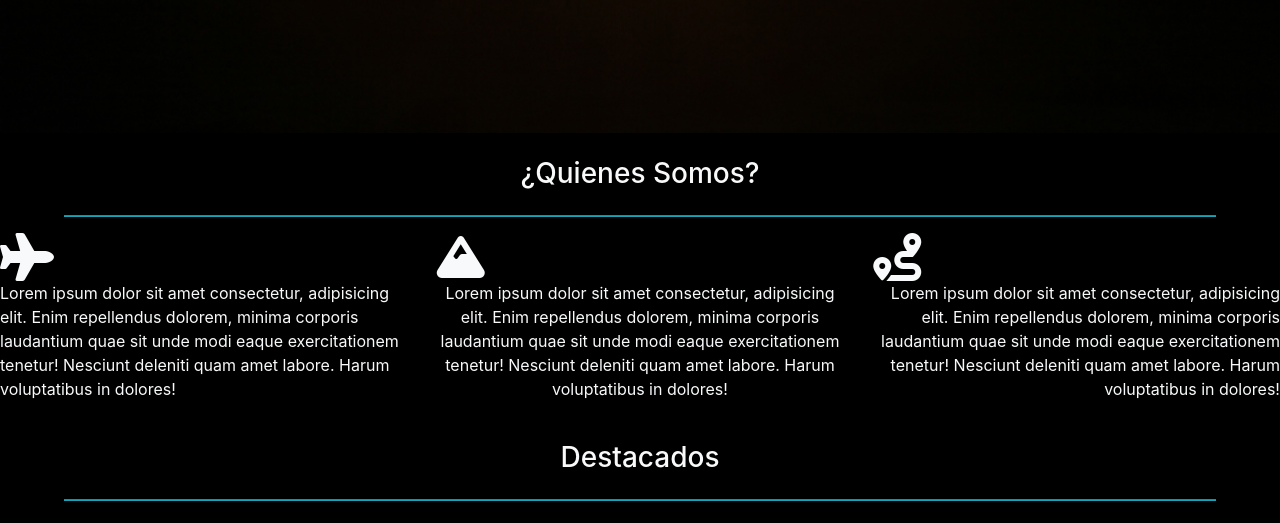
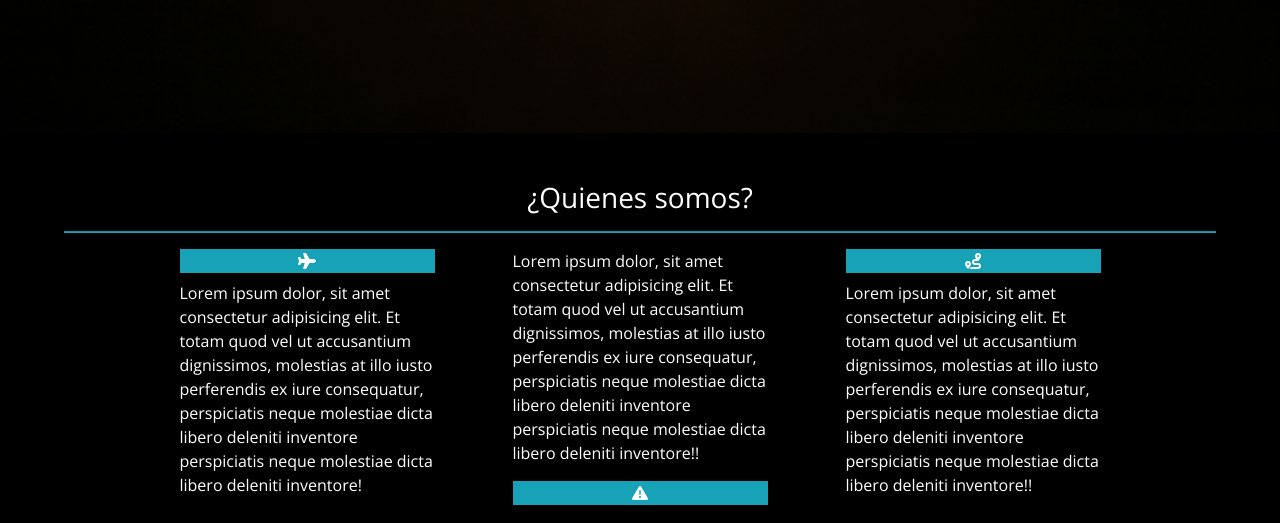
Before and after one commit to Millaray94/pruebafinal, a plain HTML site: page index.html in a window 1280 px wide. Shown: the part 720-1243 px from the top of the page. Drawn offline with nearby package versions, Linux system fonts and the light colour scheme; grey boxes are pictures that could not be loaded.

Commit message:
quienes somos

```diff
--- a/assets/css/style.css
+++ b/assets/css/style.css
@@ -1,5 +1,6 @@
 body {
     background: black;
+    font-family: 'Open Sans', Times, serif;
 }
 
 hr {
--- a/index.html
+++ b/index.html
@@ -8,6 +8,12 @@
     <!--CSS DE BOOTSTRAP-->
 
     <link rel="stylesheet" href="https://cdn.jsdelivr.net/npm/bootstrap@4.6.0/dist/css/bootstrap.min.css" integrity="sha384-B0vP5xmATw1+K9KRQjQERJvTumQW0nPEzvF6L/Z6nronJ3oUOFUFpCjEUQouq2+l" crossorigin="anonymous">
+
+    <!--Google Fonts-->
+
+    <link rel="preconnect" href="https://fonts.googleapis.com">
+    <link rel="preconnect" href="https://fonts.gstatic.com" crossorigin>
+    <link href="https://fonts.googleapis.com/css2?family=Open+Sans:wght@300;400;700&display=swap" rel="stylesheet">
 
     <!--Font Awesome-->
 
@@ -22,7 +28,7 @@
 
     <!--Navbar-->
     <nav id="menu" class="navbar navbar-expand-lg navbar-light fixed-top bg-transparent">
-        <a class="navbar-logo text-light" href="#"><img src="assets/img/viajes.svg" class="img-fluid" width="40px" alt="logo">Viajes Chile</a>
+        <a class="navbar-logo text-light" href="#"><img src="assets/img/viajes.svg" class="img-fluid" width="40" alt="logo">Viajes Chile</a>
         <button class="navbar-toggler" type="button" data-toggle="collapse" data-target="#navbarNav" aria-controls="navbarNav" aria-expanded="false" aria-label="Toggle navigation">
           <span class="navbar-toggler-icon"></span>
         </button>
@@ -38,7 +44,7 @@
               <a class="nav-link  text-light" href="#">Destacados</a>
             </li>
             <li class="nav-item">
-              <a class="nav-link  text-light" href="#" tabindex="-1" aria-disabled="true">Contacto</a>
+              <a class="nav-link  text-light" href="#" tabindex="-1">Contacto</a>
             </li>
           </ul>
         </div>
@@ -70,29 +76,46 @@
 
     <!--Fin carousel-->
 
-      <h3 class="text-center text-light my-4">¿Quienes Somos?</h3>
+    <!--Quienes somos-->
 
-    <hr>
-
-    <div class="row">
-        <div class="col-md-4">
-        <div class="avion"><i class="text-light fas fa-plane fa-3x"></i></div>
-             <p class="text-light text-left">Lorem ipsum dolor sit amet consectetur, adipisicing elit. Enim repellendus dolorem, minima corporis laudantium quae sit unde modi eaque exercitationem tenetur! Nesciunt deleniti quam amet labore. Harum voluptatibus in dolores!</p>
-
-        </div>
-        <div class="col-md-4"><i class="text-light fas fa-mountain fa-3x"></i>
-             <p class="text-light text-center">Lorem ipsum dolor sit amet consectetur, adipisicing elit. Enim repellendus dolorem, minima corporis laudantium quae sit unde modi eaque exercitationem tenetur! Nesciunt deleniti quam amet labore. Harum voluptatibus in dolores!</p>
-
-        </div>
-        <div class="col-md-4"><i class="text-light fas fa-route fa-3x"></i>
-            <p class="text-light text-right">Lorem ipsum dolor sit amet consectetur, adipisicing elit. Enim repellendus dolorem, minima corporis laudantium quae sit unde modi eaque exercitationem tenetur! Nesciunt deleniti quam amet labore. Harum voluptatibus in dolores!</p>
-
-        </div>
+    <section class="quienes-somos d-none d-sm-block">
 
 
+      <h3 class=" texto text-center text-white pt-5">¿Quienes somos?</h3>
+      <hr>
+
+    <div class="container text-white">
+    <div class="row justify-content-center">
+    <div class="col-md-3 col-sm-12 mx-4">
+    <div class="bg-info col-12 mb-2">
+    <i class="py-1 d-flex justify-content-center fas fa-plane"></i>
+    </div>
+    <p>Lorem ipsum dolor, sit amet consectetur adipisicing elit. Et totam quod vel ut accusantium dignissimos, molestias at illo iusto perferendis ex iure consequatur, perspiciatis neque molestiae dicta libero deleniti inventore perspiciatis neque molestiae dicta libero deleniti inventore!</p>
+    </div>
+
+    <div class="col-md-3 col-sm-12 mx-4">
+    <p>Lorem ipsum dolor, sit amet consectetur adipisicing elit. Et totam quod vel ut accusantium dignissimos, molestias at illo iusto perferendis ex iure consequatur, perspiciatis neque molestiae dicta libero deleniti inventore perspiciatis neque molestiae dicta libero deleniti inventore!!</p>
+    <div class="bg-info col-12 mb-2">
+    <i class="d-flex justify-content-center py-1 fas fa-exclamation-triangle"></i>
+    </div>
+
+    </div>
 
 
+    <div class="col-md-3 col-sm-12 mx-4">
+    <div class="bg-info col-12 mb-2">
+    <i class=" d-flex justify-content-center py-1 fas fa-route"></i>
     </div>
+    <p>Lorem ipsum dolor, sit amet consectetur adipisicing elit. Et totam quod vel ut accusantium dignissimos, molestias at illo iusto perferendis ex iure consequatur, perspiciatis neque molestiae dicta libero deleniti inventore perspiciatis neque molestiae dicta libero deleniti inventore!!</p>
+    </div>
+    </div>
+    </div>
+
+    </section>
+
+    <!--Fin Quienes somos-->
+
+
 
     <h3 class="text-center text-light my-4">Destacados</h3>
 
@@ -136,12 +159,6 @@
     <h4 class="contacto text-light text-center">Contacto</h4>
     <hr>
 
-    <footer class="footer p-3">
-          <h5 class="text-light text-left ml-5">Viajes Chile</h5>
-
-
-
-    </footer>
 
 
 
```
